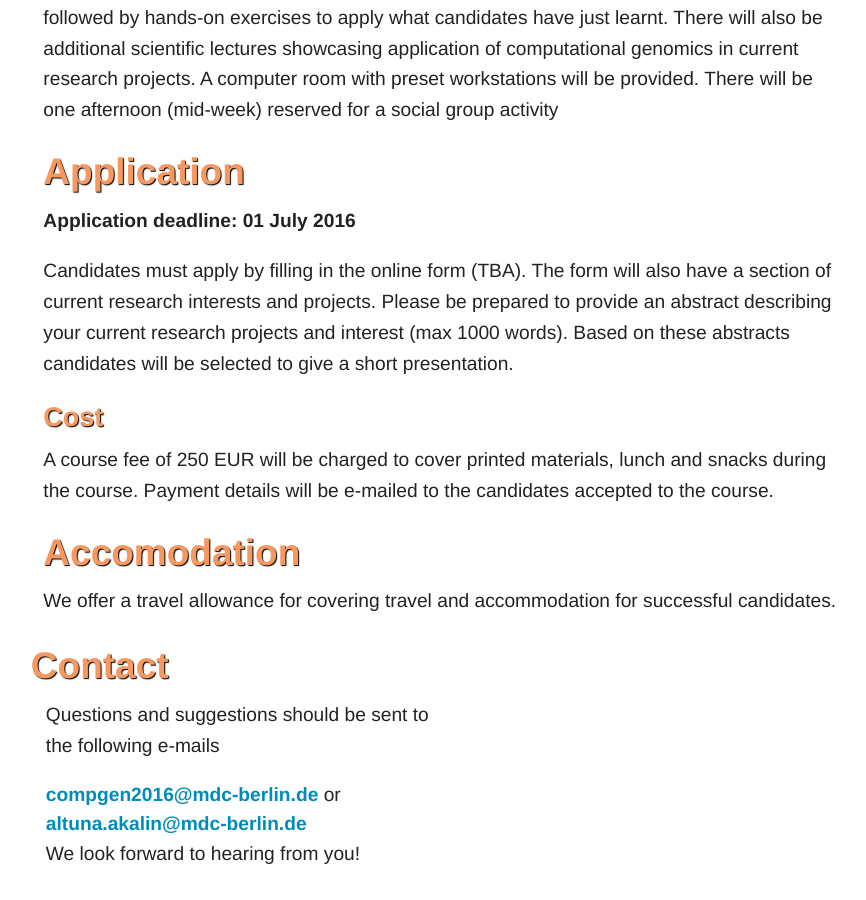
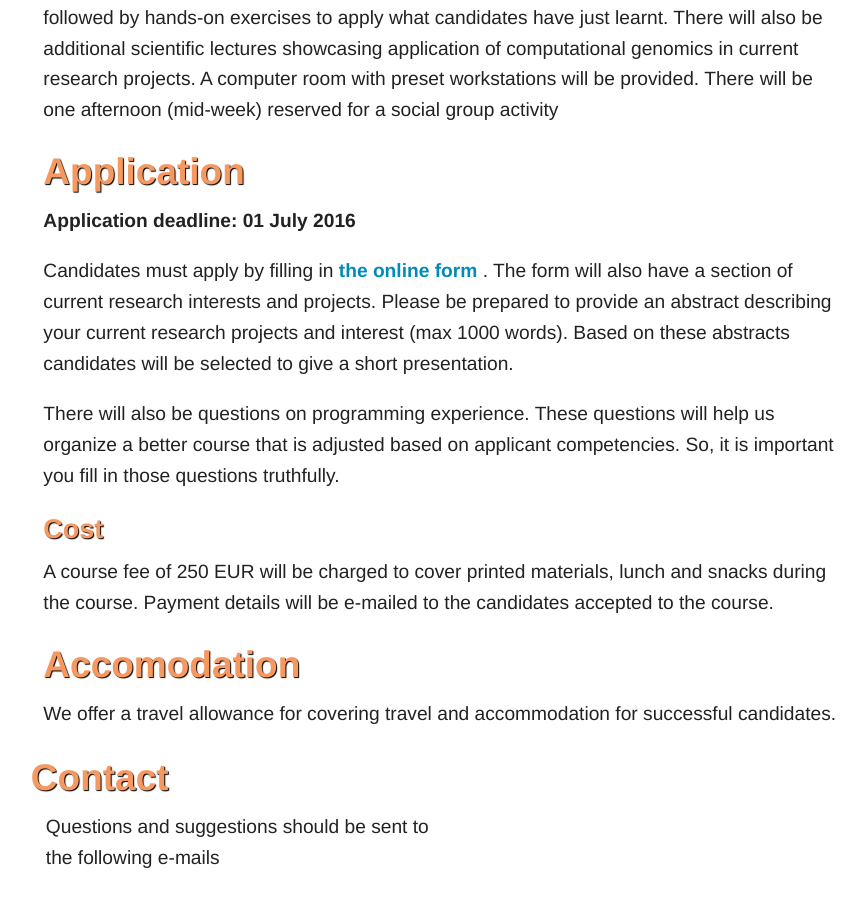
Before and after one commit to BIMSBbioinfo/compgen, a Jekyll site: the page 2016/index.html, which Jekyll copies as it is, in a window 1280 px wide and 900 px high, scrolled down 1847 px. Shown: the whole window, without its empty margins (195-1061 px from the left). Built offline with Jekyll 4.4.1, drawn with Linux system fonts in a browser that asks for light colours; nearby versions of some CDN libraries; library files that are not in the unit come from our copies.

Commit message:
added survey information

```diff
--- a/2016/index.html
+++ b/2016/index.html
@@ -109,10 +109,15 @@
         <h2 id="application">Application</h2>
         <p><b>Application deadline: 01 July 2016</b></p>
         <p>
-        Candidates must apply by filling in the online form (TBA).
+        Candidates must apply by filling in <a href="http://goo.gl/forms/MXrrSL94Ts">the online form </a>.
         The form will also have a section of current research interests and projects.
         Please be prepared to provide an abstract describing your current research projects and interest (max 1000 words).
         Based on these abstracts candidates will be selected to give a short presentation.
+        </p>
+        <p>
+        There will also be questions on programming
+        experience. These questions will help us organize a better course that is adjusted based on applicant competencies. So, it is important
+        you fill in those questions truthfully.
         </p>
 
 
```
